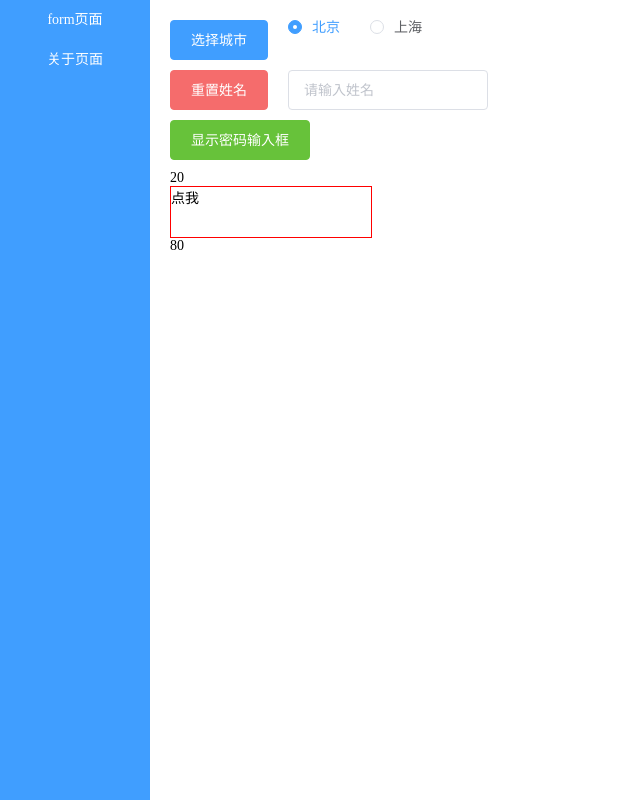
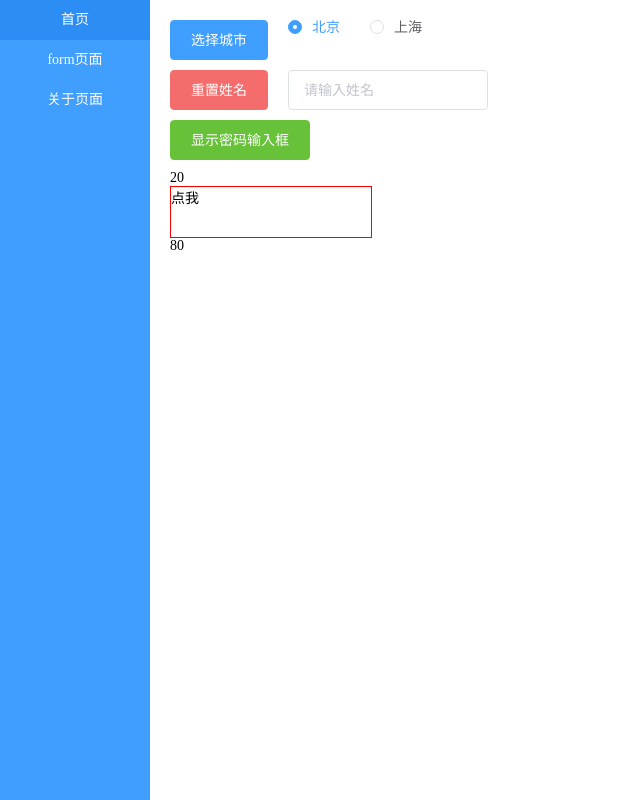
Before and after one commit to JoeTt1992/nuxt, a Nuxt app: page / in a window 1280 px wide. Shown: the top 800 px of the page, without its empty margins (0-640 px from the left). Built offline with nearby package versions, Linux system fonts and the light colour scheme.

Commit message:
增加样式

```diff
--- a/layouts/default.vue
+++ b/layouts/default.vue
@@ -1,6 +1,7 @@
 <template>
   <div>
     <div class="slide">
+      <div class="slide-item"><nuxt-link class="mylink" to="/">首页</nuxt-link></div>
       <div class="slide-item"><nuxt-link class="mylink" :to="{name:'slider'}">form页面</nuxt-link></div>
       <div class="slide-item"><nuxt-link class="mylink" :to="{name:'slider-about'}">关于页面</nuxt-link></div>
     </div>
@@ -37,4 +38,7 @@
     line-height:40px;
     text-align:center;
   }
+  .slide-item:hover{
+    background-color:#2C8EF4;
+  }
 </style>
```
